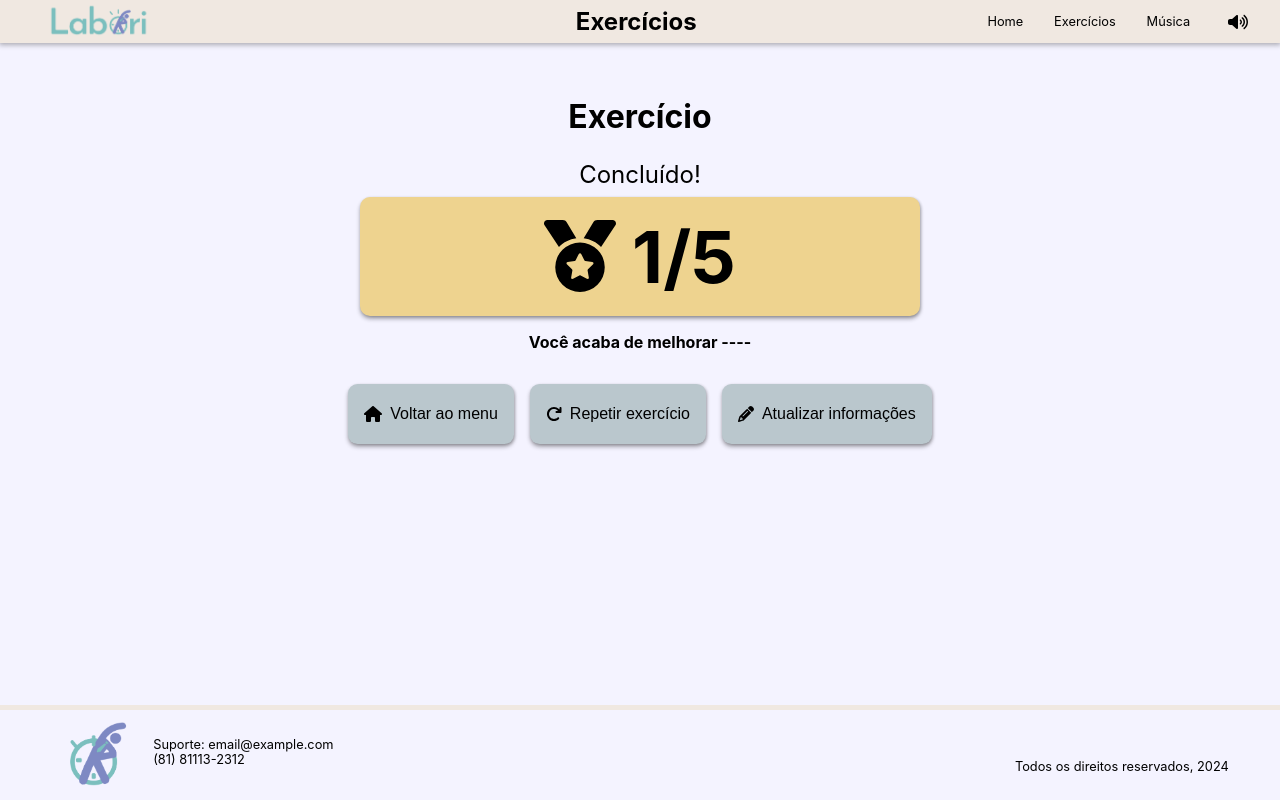
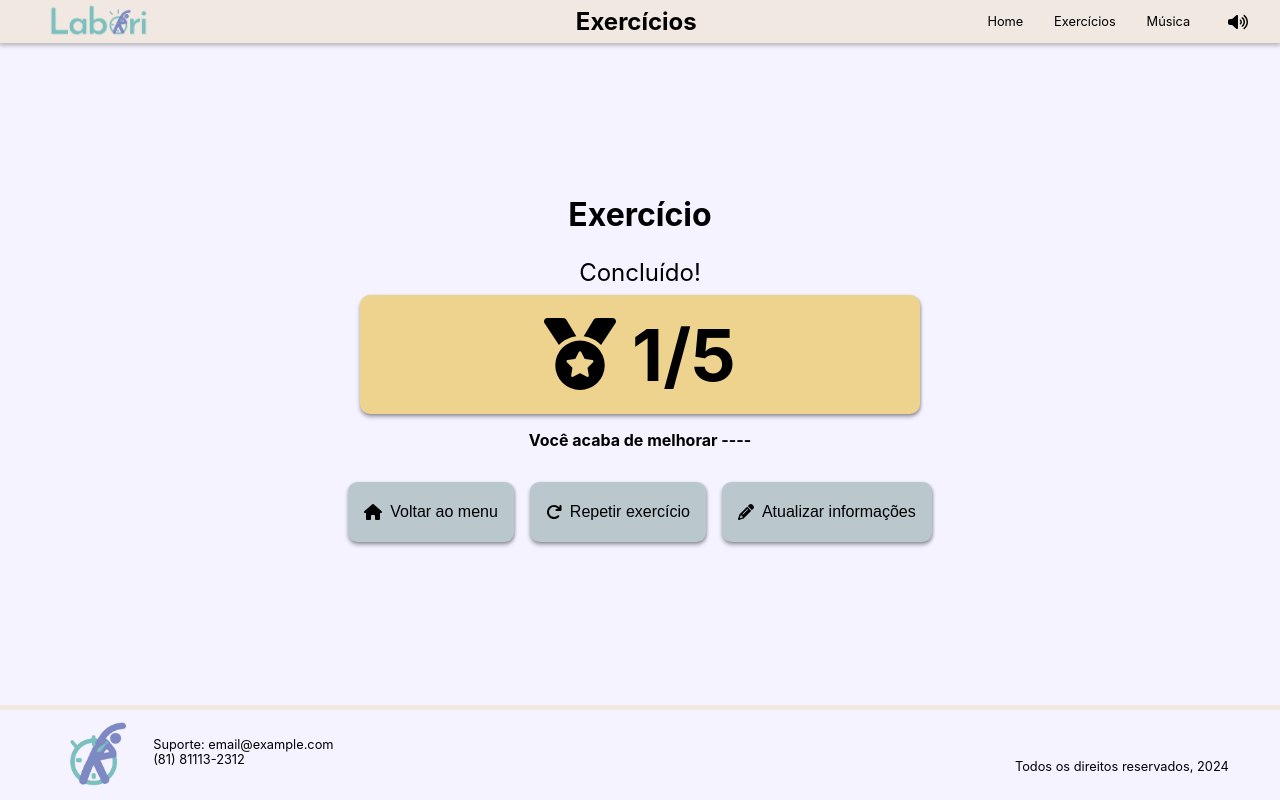
Before and after one commit to pedrobslima/projetao_2024.1_saude, a React (Create React App) app in the folder frontend/: page /exercicio/1/1 in a window 1280 px wide. Both pictures are taken after a click on the button "Concluido". Built offline with nearby package versions, Linux system fonts and the light colour scheme.

Commit message:
style: add padding-top to improve layout spacing

```diff
--- a/frontend/src/components/shared/playerHeader/PlayerHeader.module.css
+++ b/frontend/src/components/shared/playerHeader/PlayerHeader.module.css
@@ -4,6 +4,7 @@
   align-items: center;
   padding: 10px;
   border-radius: 8px;
+  margin-top: 130px;
   margin-bottom: 20px;
   box-shadow: 1px 1px 3px rgba(0, 0, 0, 0.2), 0px 3px 4px rgba(0, 0, 0, 0.3);
 }
--- a/frontend/src/pages/Exercicio/ExerciseCompletePage.module.css
+++ b/frontend/src/pages/Exercicio/ExerciseCompletePage.module.css
@@ -6,7 +6,7 @@
   width: 100%;
   height: (100vh - 40px - 95px - 43px);
   text-align: center;
-  margin-top: 32px;
+  margin-top: 130px;
 }
 
 .title {
```
